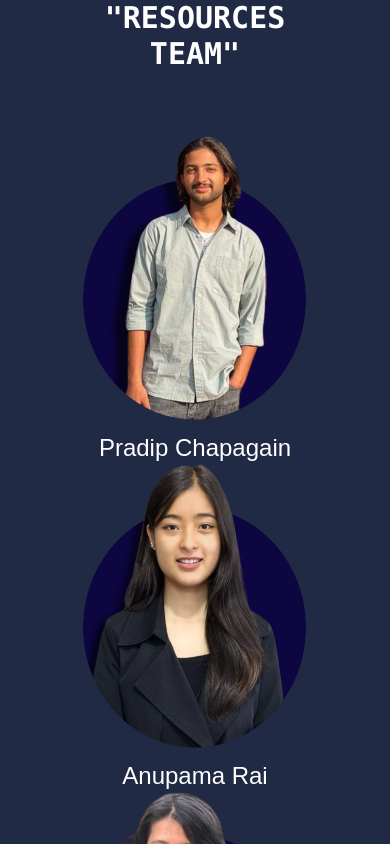
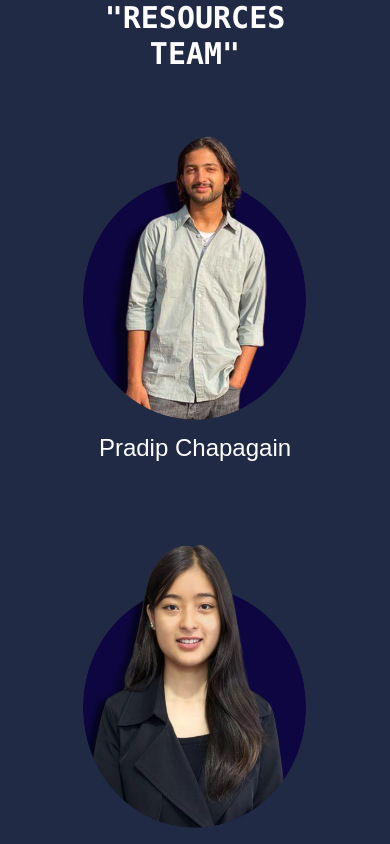
Before and after one commit to osmhack2023/beta, a React (Create React App) app: page /teams in a window 390 px wide. Shown: the part 720-1564 px from the top of the page. Built offline with nearby package versions, Linux system fonts and the light colour scheme.

Commit message:
Update UI

```diff
--- a/src/components/teams.js
+++ b/src/components/teams.js
@@ -43,7 +43,7 @@
           "RESOURCES TEAM"
         </h2>
 
-        <div className="flex flex-col md:flex-row  gap-y-30 justify-center text-white font-akshar">
+        <div className="flex flex-col md:flex-row  gap-y-20 justify-center text-white font-akshar">
           <div className="flex flex-col justify-center items-center gap-y-2">
             <img src={hancy} className="h-72 w-72 " />
             <p className="text-2xl ">Pradip Chapagain</p>
```
